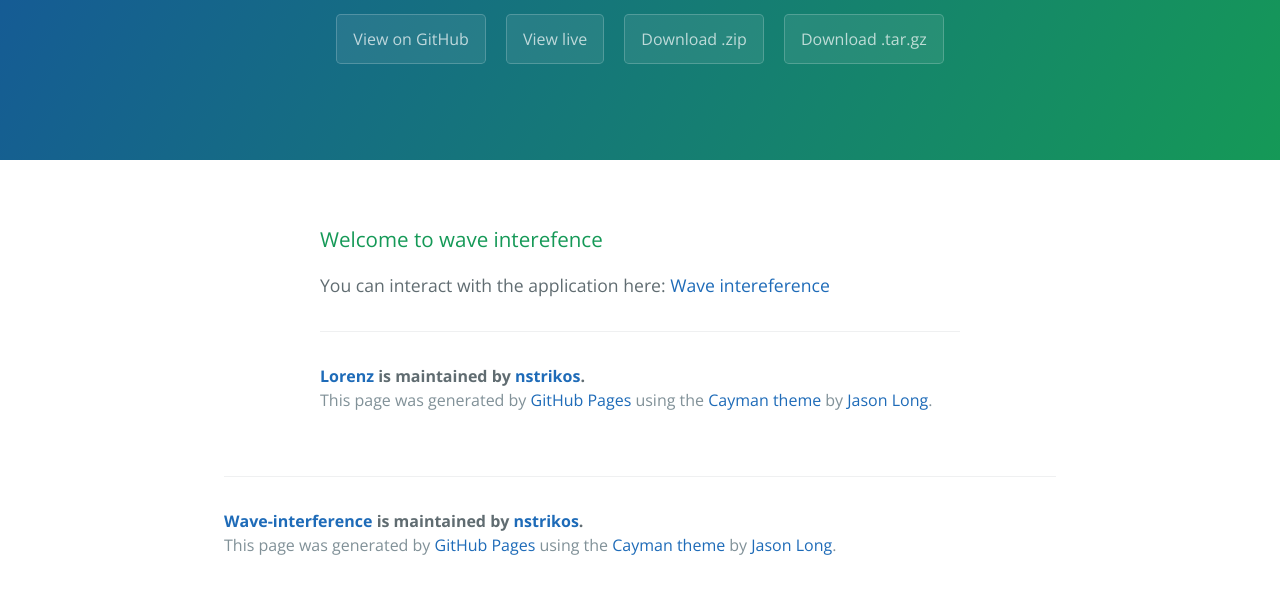
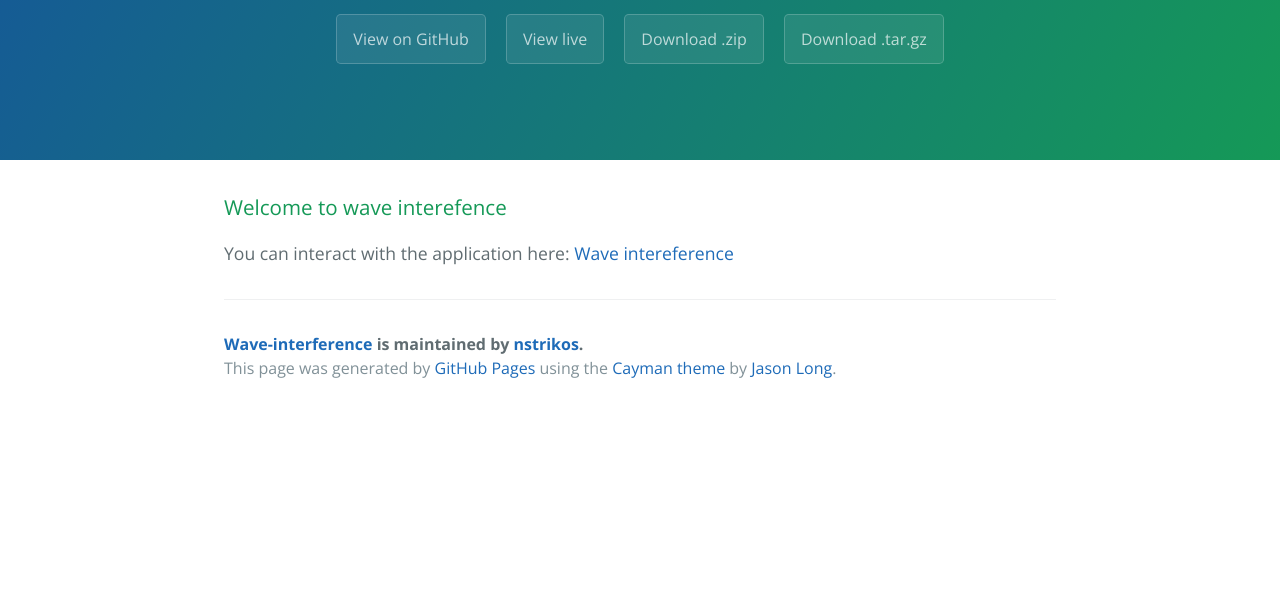
Before and after one commit to nstrikos/wave-interference, a plain HTML site: page index.html in a window 1280 px wide. Shown: the part 176-770 px from the top of the page. Drawn offline with nearby package versions, Linux system fonts and the light colour scheme.

Commit message:
Fix index.html

```diff
--- a/index.html
+++ b/index.html
@@ -20,19 +20,11 @@
     </section>
 
     <section class="main-content">
-    <section class="main-content">
       <h3>
 <a id="welcome-to-github-pages" class="anchor" href="#welcome-to-github-pages" aria-hidden="true"><span aria-hidden="true" class="octicon octicon-link"></span></a>Welcome to wave interefence</h3>
 
 <p>You can interact with the application here: <a href="./waves.html">Wave intereference</a></p>
 
-      <footer class="site-footer">
-        <span class="site-footer-owner"><a href="https://github.com/nstrikos/lorenz">Lorenz</a> is maintained by <a href="https://github.com/nstrikos">nstrikos</a>.</span>
-
-        <span class="site-footer-credits">This page was generated by <a href="https://pages.github.com">GitHub Pages</a> using the <a href="https://github.com/jasonlong/cayman-theme">Cayman theme</a> by <a href="https://twitter.com/jasonlong">Jason Long</a>.</span>
-      </footer>
-
-    </section>
       <footer class="site-footer">
         <span class="site-footer-owner"><a href="https://github.com/nstrikos/wave-interference">Wave-interference</a> is maintained by <a href="https://github.com/nstrikos">nstrikos</a>.</span>
 
```
